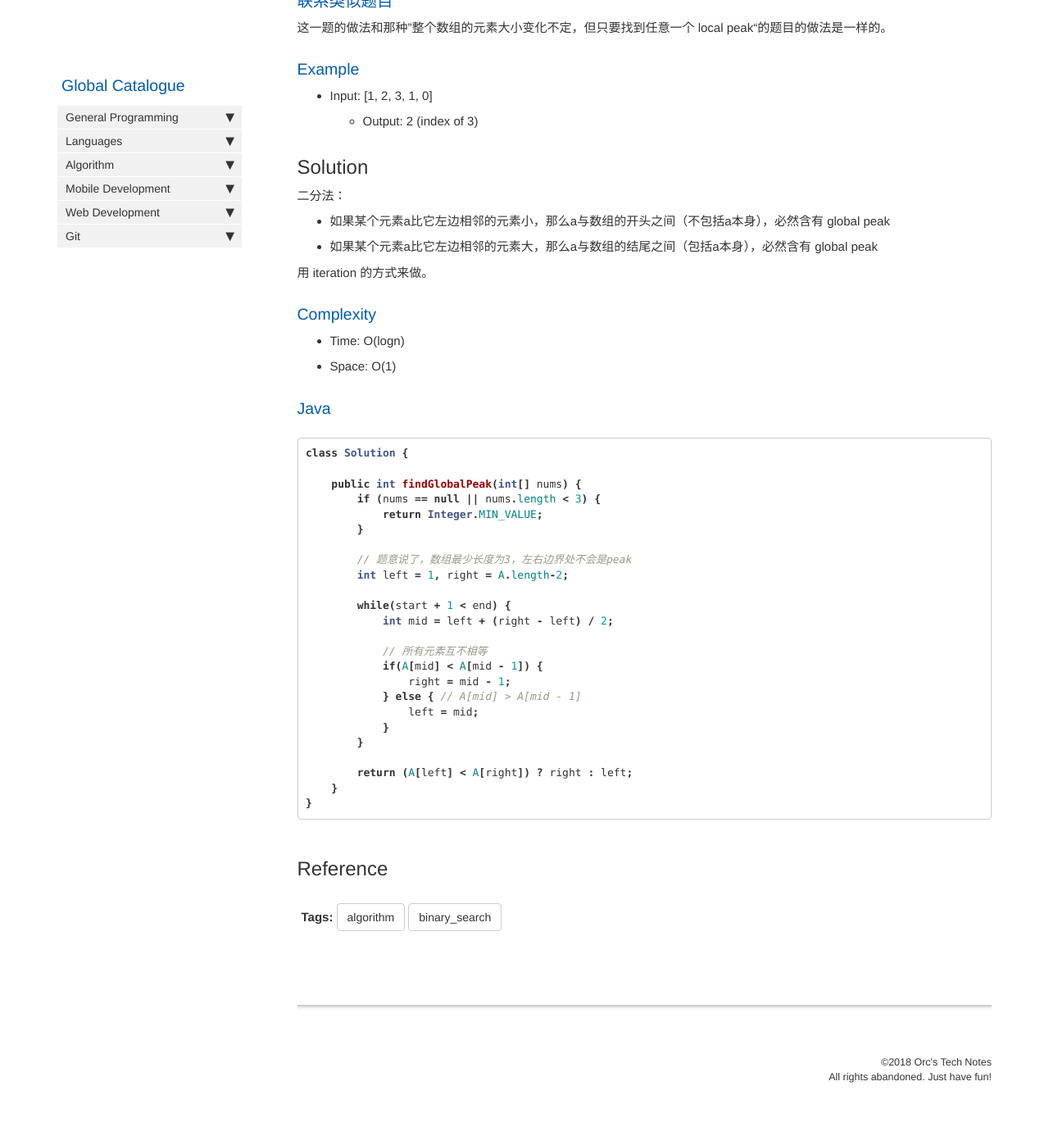
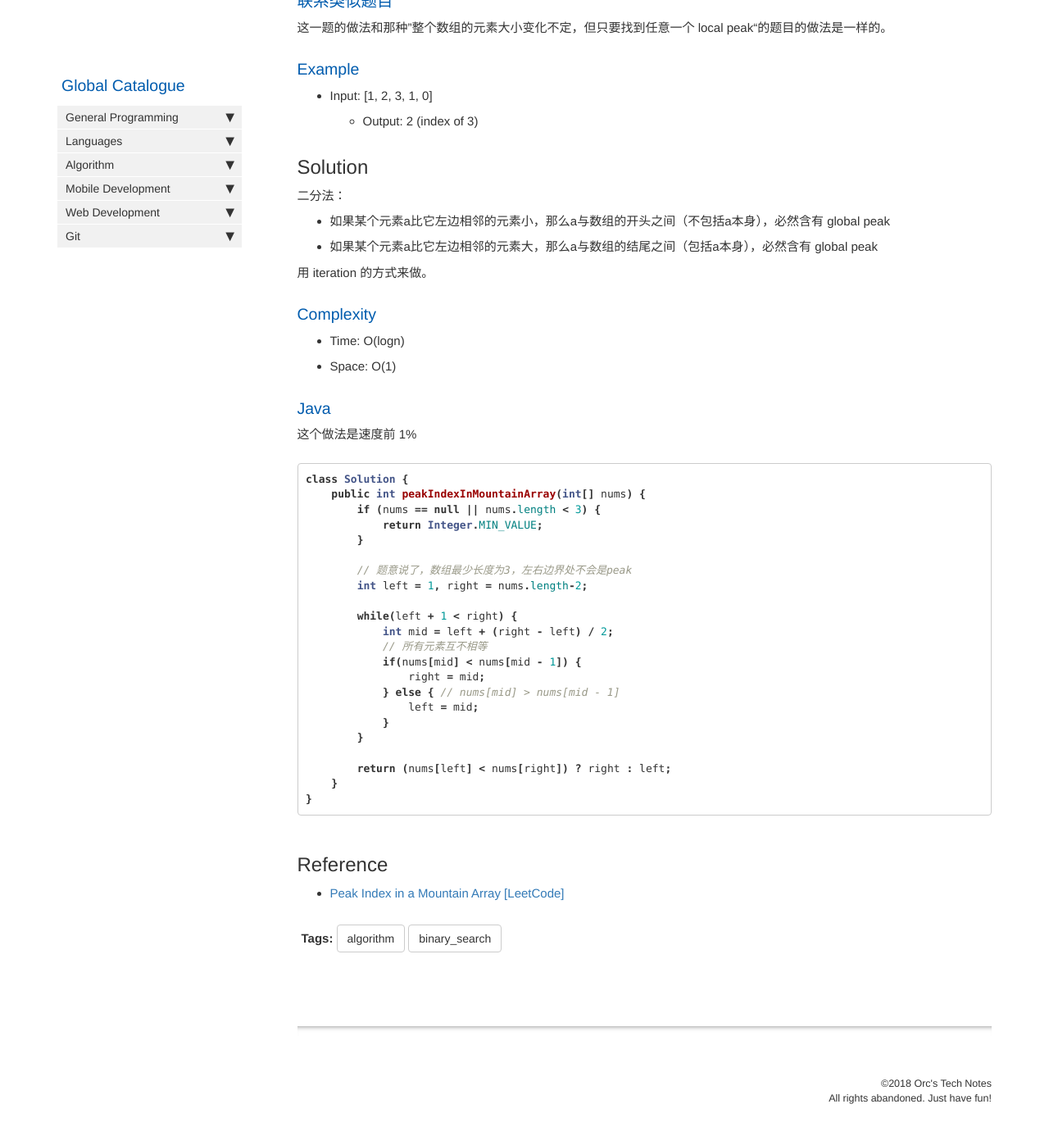
Before and after one commit to HungryOrc/hungryorc.github.io, a Jekyll site: the page built from pages/algorithm/algorithm_find_global_peak_in_A-shape_array.md, in a window 1280 px wide and 1400 px high, scrolled down 335 px. Shown: the top 1386 px of the window at 82% size. Built offline with Jekyll 4.4.1, drawn with Linux system fonts in a browser that asks for light colours; nearby versions of some CDN libraries; comment, search, counter and statistics services are not loaded.

Commit message:
Update algorithm_find_global_peak_in_A-shape_array.md

````diff
--- a/pages/algorithm/algorithm_find_global_peak_in_A-shape_array.md
+++ b/pages/algorithm/algorithm_find_global_peak_in_A-shape_array.md
@@ -33,33 +33,33 @@ toc: false
 * Space: O(1)
 
 ### Java
+这个做法是速度前 1%
 ```java
 class Solution {
-
-    public int findGlobalPeak(int[] nums) {
+    public int peakIndexInMountainArray(int[] nums) {
         if (nums == null || nums.length < 3) {
             return Integer.MIN_VALUE;
         }
 
         // 题意说了，数组最少长度为3，左右边界处不会是peak
-        int left = 1, right = A.length-2;
+        int left = 1, right = nums.length-2;
 
-        while(start + 1 < end) {
+        while(left + 1 < right) {
             int mid = left + (right - left) / 2;
-
             // 所有元素互不相等
-            if(A[mid] < A[mid - 1]) {
-                right = mid - 1;
-            } else { // A[mid] > A[mid - 1]
+            if(nums[mid] < nums[mid - 1]) {
+                right = mid;
+            } else { // nums[mid] > nums[mid - 1]
                 left = mid;
             }
         }
 
-        return (A[left] < A[right]) ? right : left;
+        return (nums[left] < nums[right]) ? right : left;
     }
 }
 ```
 
 ## Reference
+* [Peak Index in a Mountain Array [LeetCode]](https://leetcode.com/problems/peak-index-in-a-mountain-array/description/)
 
 {% include links.html %}
````
